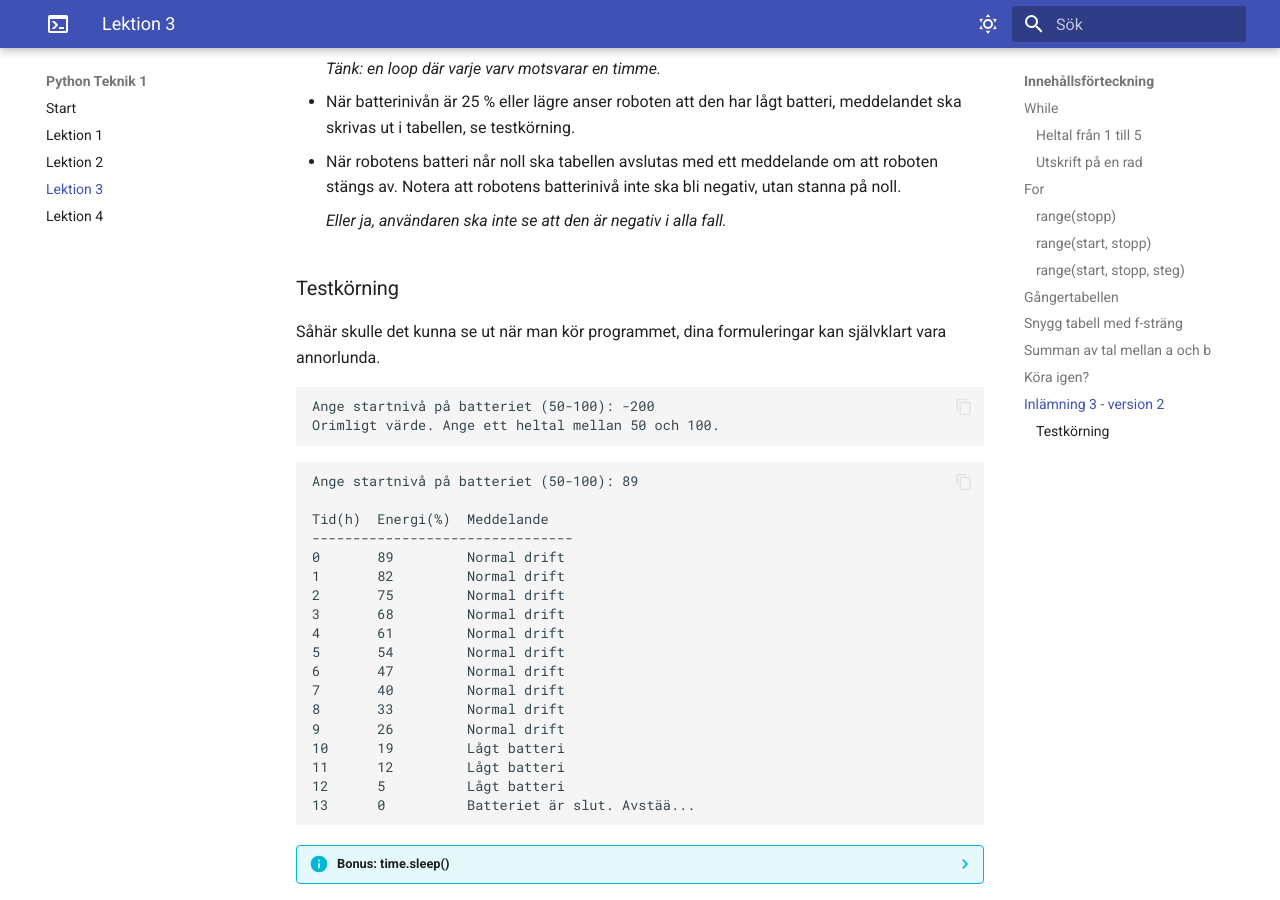
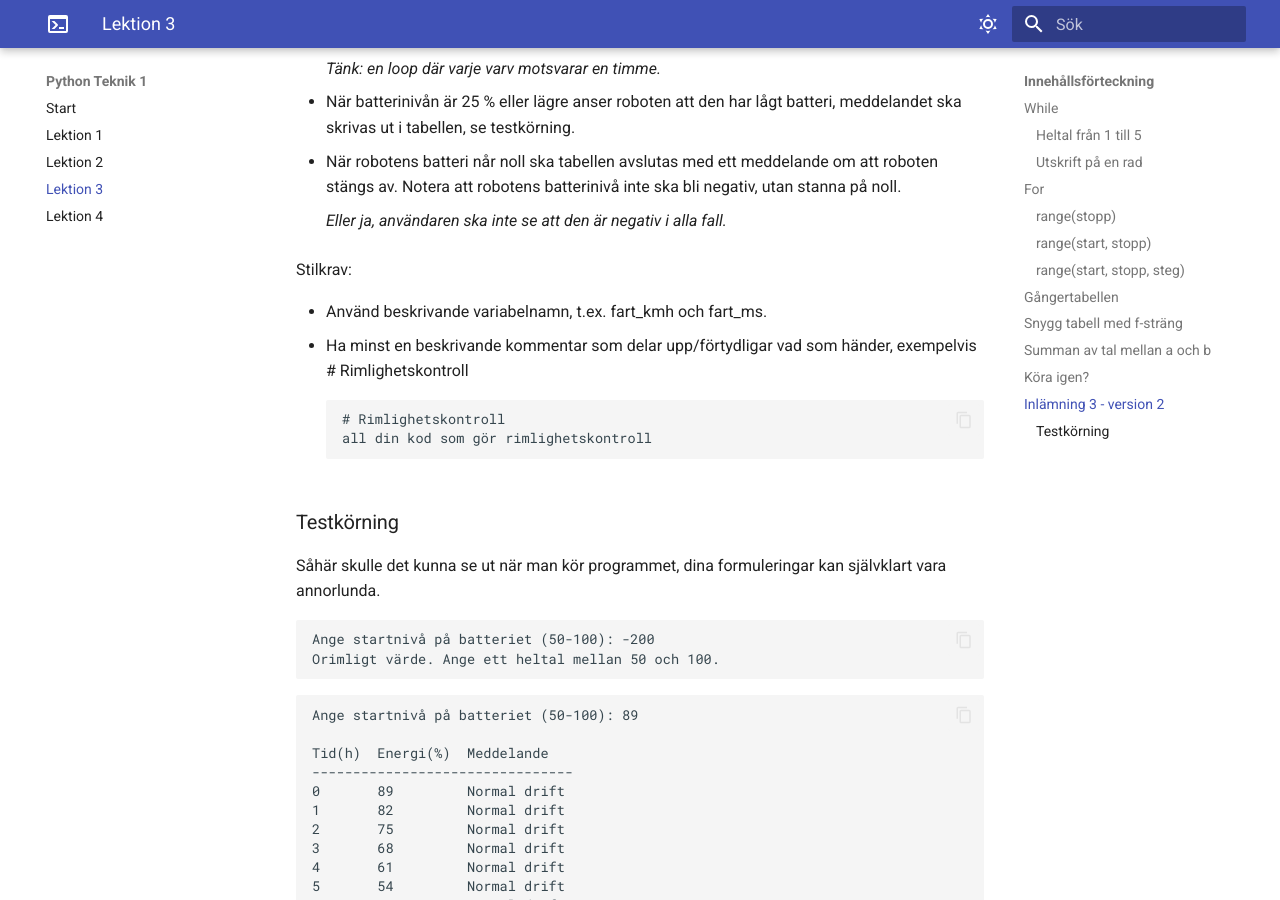
Before and after one commit to efk-tingsholm/python-teknik-1, an MkDocs documentation site: the page built from docs/content/lektion-3.md, in a window 1280 px wide and 900 px high, scrolled down 7730 px. Built offline with MkDocs 1.6.1 and Material for MkDocs 9.7.7, drawn with Linux system fonts in a browser that asks for light colours.

Commit message:
fixat stilkrav inl3

````diff
--- a/docs/content/lektion-3.md
+++ b/docs/content/lektion-3.md
@@ -373,6 +373,15 @@ Ditt program ska:
 
     *Eller ja, användaren ska inte se att den är negativ i alla fall.*
 
+Stilkrav:
+
+- Använd beskrivande variabelnamn, t.ex. fart_kmh och fart_ms.
+- Ha minst en beskrivande kommentar som delar upp/förtydligar vad som händer, exempelvis # Rimlighetskontroll
+    ```
+    # Rimlighetskontroll
+    all din kod som gör rimlighetskontroll
+    ```
+
 ### Testkörning
 Såhär skulle det kunna se ut när man kör programmet, dina formuleringar kan självklart vara annorlunda.
 
````
